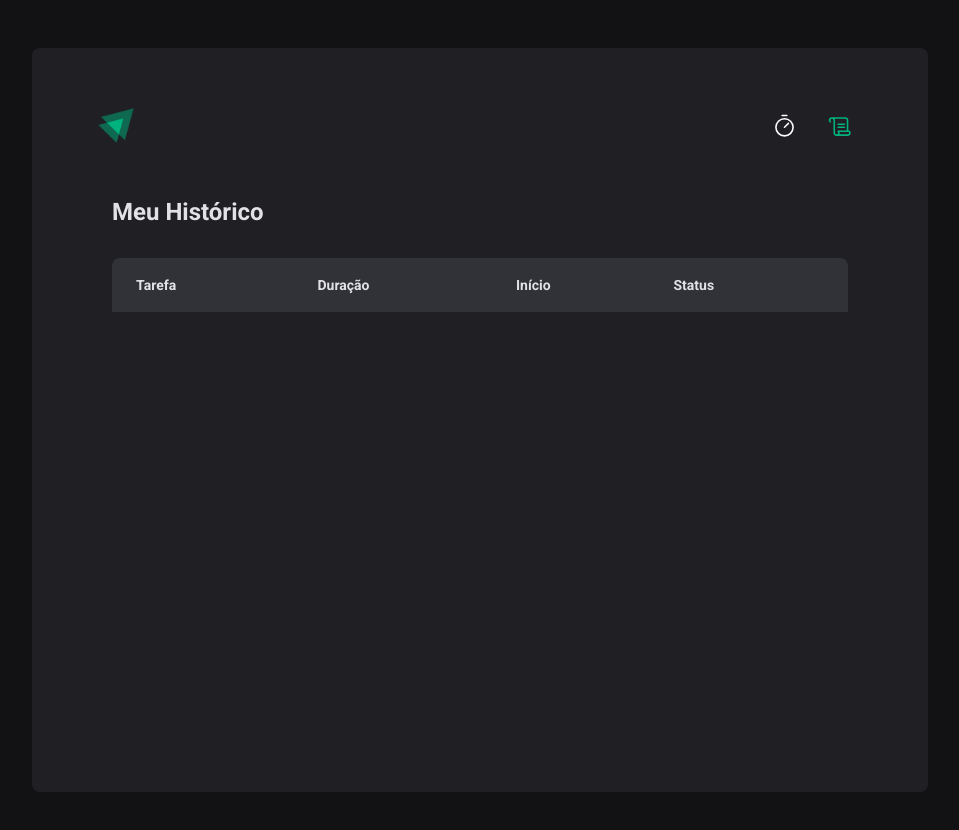
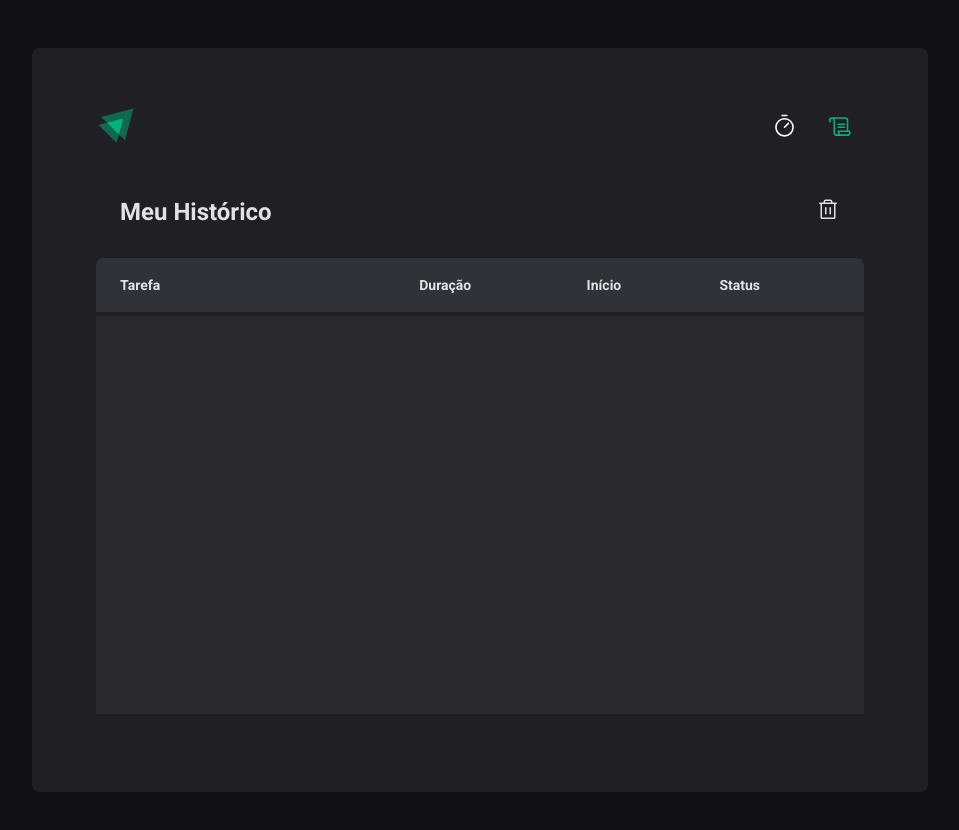
Before and after one commit to PedroMatos12/Pomodoro_Timer, a React (Vite) app: page /history in a window 1280 px wide. Shown: the top 830 px of the page, without its empty margins (160-1119 px from the left). Built offline with nearby package versions, Linux system fonts and the light colour scheme; the HTML template or start-up script is replaced by a standard one.

Commit message:
clear history commit

```diff
--- a/src/contexts/CyclesContexts.tsx
+++ b/src/contexts/CyclesContexts.tsx
@@ -9,6 +9,7 @@ import { CyclesProps } from '../pages/Home/home'
 import { CyclesReduce } from '../reducers/cycles/reducer'
 import {
   addNewCycleAction,
+  clearHistoryAction,
   interruptCurrentCycleAction,
   markCurrentCycleAsFinishedAction,
 } from '../reducers/cycles/actions'
@@ -28,6 +29,7 @@ interface CyclesContextProps {
   markCurrentCycleAsFinished: () => void
   createNewCycle: (data: CycleFormDataProps) => void
   interruptCurrentCycle: () => void
+  clearHistory: () => void
 }
 
 interface CyclesContextProviderProps {
@@ -99,6 +101,10 @@ export function CyclesContextProvider({
     dispatch(markCurrentCycleAsFinishedAction())
   }
 
+  function clearHistory() {
+    dispatch(clearHistoryAction())
+  }
+
   return (
     <CyclesContext.Provider
       value={{
@@ -110,6 +116,7 @@ export function CyclesContextProvider({
         markCurrentCycleAsFinished,
         createNewCycle,
         interruptCurrentCycle,
+        clearHistory,
       }}
     >
       {children}
--- a/src/pages/History/History.styles.ts
+++ b/src/pages/History/History.styles.ts
@@ -7,14 +7,27 @@ export const HistoryStyles = styled.main`
 
   width: 100%;
   margin-top: 7rem;
-  padding: 1rem;
 
   color: ${(props) => props.theme.gray1};
 
   text-align: left;
 
-  h1 {
-    font-size: 1.5rem;
+  .historyHeader {
+    justify-content: space-between;
+    padding: 0 1.5rem;
+
+    h1 {
+      font-size: 1.5rem;
+    }
+
+    .trashIcon {
+      cursor: pointer;
+      transition: 0.2s;
+
+      &:hover {
+        color: ${(props) => props.theme.red1};
+      }
+    }
   }
 `
 export const HistoryTableStyles = styled.div`
@@ -52,6 +65,11 @@ export const HistoryTableStyles = styled.div`
       }
     }
 
+    .isHistoryEmpty {
+      background-color: ${(props) => props.theme.gray6};
+      height: 400px;
+    }
+
     td {
       background-color: ${(props) => props.theme.gray6};
       padding: 1rem;
--- a/src/pages/History/history.tsx
+++ b/src/pages/History/history.tsx
@@ -9,13 +9,19 @@ import { ptBR } from 'date-fns/locale/pt-BR'
 import { CyclesProps } from '../Home/home'
 import { useContext } from 'react'
 import { CyclesContext } from '../../contexts/CyclesContexts'
+import { Trash } from '@phosphor-icons/react'
 
 export function History() {
-  const { cycles } = useContext(CyclesContext)
+  const { cycles, clearHistory } = useContext(CyclesContext)
 
   return (
     <HistoryStyles>
+      <div className="historyHeader flexReset">
         <h1>Meu Histórico</h1>
+        <span className="trashIcon" onClick={clearHistory}>
+          <Trash size={24} />
+        </span>
+      </div>
 
       <HistoryTableStyles>
         <table>
@@ -29,7 +35,15 @@ export function History() {
           </thead>
 
           <tbody>
-            {cycles.map((task: CyclesProps) => {
+            {cycles.length === 0 ? (
+              <tr>
+                <td className="isHistoryEmpty"></td>
+                <td className="isHistoryEmpty"></td>
+                <td className="isHistoryEmpty"></td>
+                <td className="isHistoryEmpty"></td>
+              </tr>
+            ) : (
+              cycles.map((task: CyclesProps) => {
                 return (
                   <tr key={task.id}>
                     <td>{task.task}</td>
@@ -42,10 +56,14 @@ export function History() {
                     </td>
                     <td>
                       {task.isInterrupted && (
-                      <StatusStyle statuscolor="red1">Interrompida</StatusStyle>
+                        <StatusStyle statuscolor="red1">
+                          Interrompida
+                        </StatusStyle>
                       )}
                       {task.isConcluded && (
-                      <StatusStyle statuscolor="green1">Concluída</StatusStyle>
+                        <StatusStyle statuscolor="green1">
+                          Concluída
+                        </StatusStyle>
                       )}
                       {!task.isConcluded && !task.isInterrupted && (
                         <StatusStyle statuscolor="yellow">
@@ -55,7 +73,8 @@ export function History() {
                     </td>
                   </tr>
                 )
-            })}
+              })
+            )}
           </tbody>
         </table>
       </HistoryTableStyles>
--- a/src/reducers/cycles/actions.ts
+++ b/src/reducers/cycles/actions.ts
@@ -4,6 +4,7 @@ export enum ActionTypes {
   ADD_NEW_CYCLE = 'ADD_NEW_CYCLE',
   INTERRUPT_CYCLE = 'INTERRUPT_CYCLE',
   MARK_CURRENT_CYCLE_AS_FINISHED = 'MARK_CURRENT_CYCLE_AS_FINISHED',
+  CLEAR_HISTORY = 'CLEAR_HISTORY',
 }
 
 export function addNewCycleAction(newCycle: CyclesProps) {
@@ -26,3 +27,9 @@ export function interruptCurrentCycleAction() {
     type: ActionTypes.INTERRUPT_CYCLE,
   }
 }
+
+export function clearHistoryAction() {
+  return {
+    type: ActionTypes.CLEAR_HISTORY,
+  }
+}
--- a/src/reducers/cycles/reducer.ts
+++ b/src/reducers/cycles/reducer.ts
@@ -56,6 +56,13 @@ export function CyclesReduce(state: CyclesStateProps, action: any) {
       break
     }
 
+    case ActionTypes.CLEAR_HISTORY: {
+      return produce(state, (draft) => {
+        draft.cycles = []
+        draft.activeCycleId = null
+      })
+      break
+    }
     default:
       return state
   }
```
Lines whose indentation alone changed are shown as unchanged.
